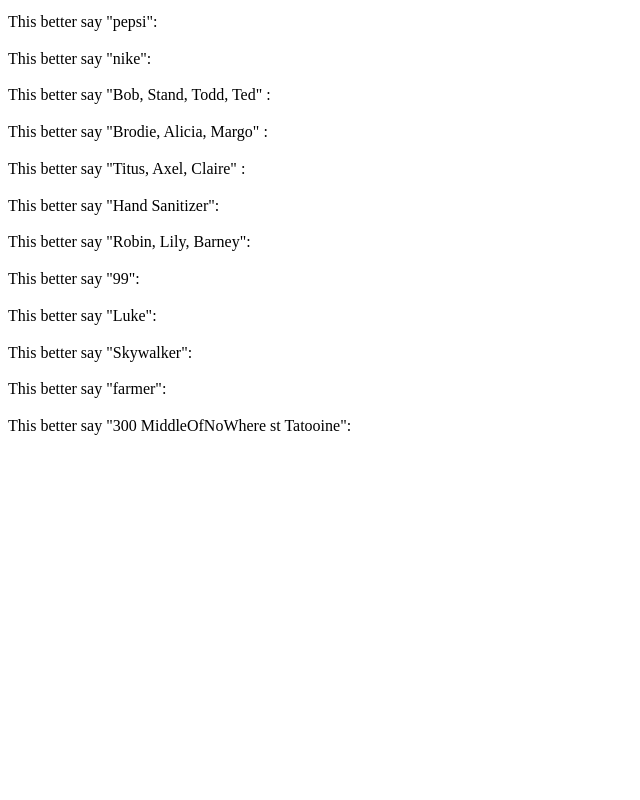
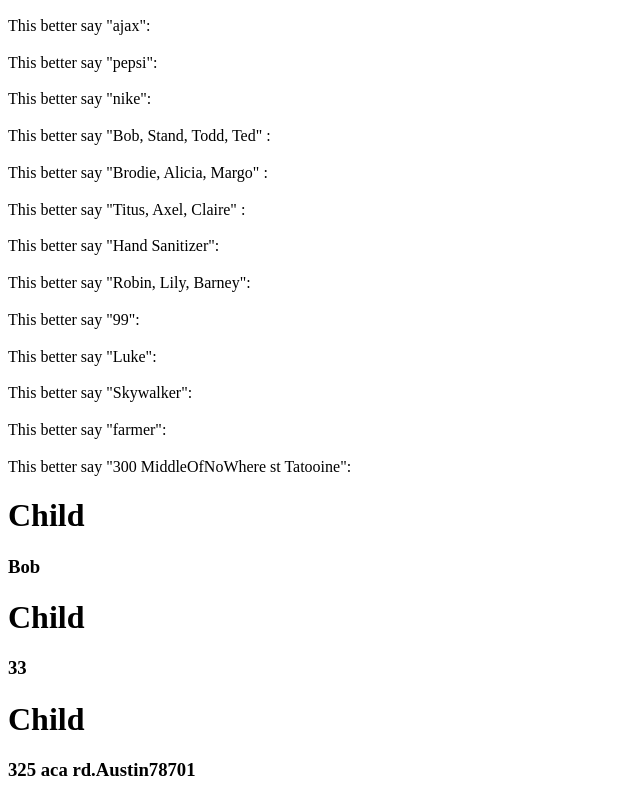
Before and after one commit to walzer85/advanced-prop-practice, a React (Create React App) app: page / in a window 1280 px wide. Shown: the part 252-1052 px from the top of the page, without its empty margins (0-640 px from the left). Before the commit the page ends 800 px from the top, so only its background shows below. Built offline with nearby package versions, Linux system fonts and the light colour scheme.

Commit message:
add more examples

```diff
--- a/src/App.js
+++ b/src/App.js
@@ -2,6 +2,7 @@
 import "./App.css";
 import PropTypes from "prop-types";
 import SuperComponent from "./components/SuperComponent";
+import Parent from "./components/Parent";
 
 /* eslint-disable no-unused-vars, no-console */
 function App(props) {
@@ -13,7 +14,7 @@
   return (
     <div>
       {/* send in a prop called "message", give it the string "Hello World" */}
-      <div>This better say "Hello World": <SuperComponent /> </div>
+      <div>This better say "Hello World": <SuperComponent message={"Hello World"} /> </div>
       {/* send in a prop called "message", give it the string "Goodbye World" */}
       <div>This better say "Goodbye World": <SuperComponent /> </div>
       {/* send in a prop called "message", give it the string "Props are awesome" */}
@@ -58,8 +59,7 @@
       <div>This better say "farmer": <SuperComponent /> </div>
       {/* send in a prop called "message", give it the contact.address from App's props*/}
       <div>This better say "300 MiddleOfNoWhere st Tatooine": <SuperComponent /> </div>
-
-
+      <Parent />
     </div>
   );
 }
--- /dev/null
+++ b/src/components/Child.js
@@ -0,0 +1,41 @@
+import React from "react";
+import PropTypes from "prop-types";
+
+// This is just a function that takes one parameter that should be an object
+// How do I know props is an object?
+// Normally because I said so, if i made the function, I decide what gets passed in
+// But because this is React, it has to be an object
+function Child(props) {
+  /*
+  let props = {
+    name:"bob",
+    age: 16,
+    favoriteColor: "blue",
+    address:{
+      street: "101 main st"
+      city:"Austin",
+      zip: "78741"
+
+    }
+
+  }
+   */
+  let address = "";
+  if (props.address) {
+    address = props.address.street + props.address.city + props.address.zip;
+  }
+
+  return (
+    <div>
+      <h1>Child</h1>
+      <h3>{props.name}</h3>
+      <h3>{props.age}</h3>
+      <h3>
+        {address}
+      </h3>
+    </div>
+  );
+}
+
+
+export default Child;
--- /dev/null
+++ b/src/components/Parent.js
@@ -0,0 +1,60 @@
+import React from "react";
+import PropTypes from "prop-types";
+import Child from "./Child";
+
+function Parent(props) {
+
+  return (
+    <div>
+      {/*
+        Child is just a function as you can obviously see from the code of Child.js
+        We should understand how functions work else we are in big trouble
+        How many times can you call a function?
+        What can you send into functions as arguments?
+        How do you call a function?
+        How do you pass arguments into a functoin?
+        Using a component in JSX is the same as calling the function
+      */}
+
+      <Child name={"Bob"} />
+      {/*
+        React converts the above into:
+
+        var props = {name:"Bob"};
+        Child(props)
+      */}
+
+
+
+      {/*
+        var props = {age:33};
+        Child(props)
+      */}
+      <Child age={33} />
+
+      {/*
+        var props = {
+          address:{
+            street:"325 aca rd.",
+            city: "Austin",
+            zip: "78701"
+          }
+          };
+        Child(props)
+      */}
+      <Child address={{
+        street: "325 aca rd.",
+        city: "Austin",
+        zip: "78701"
+      }} />
+
+
+
+
+
+    </div>
+  );
+}
+
+
+export default Parent;
```
